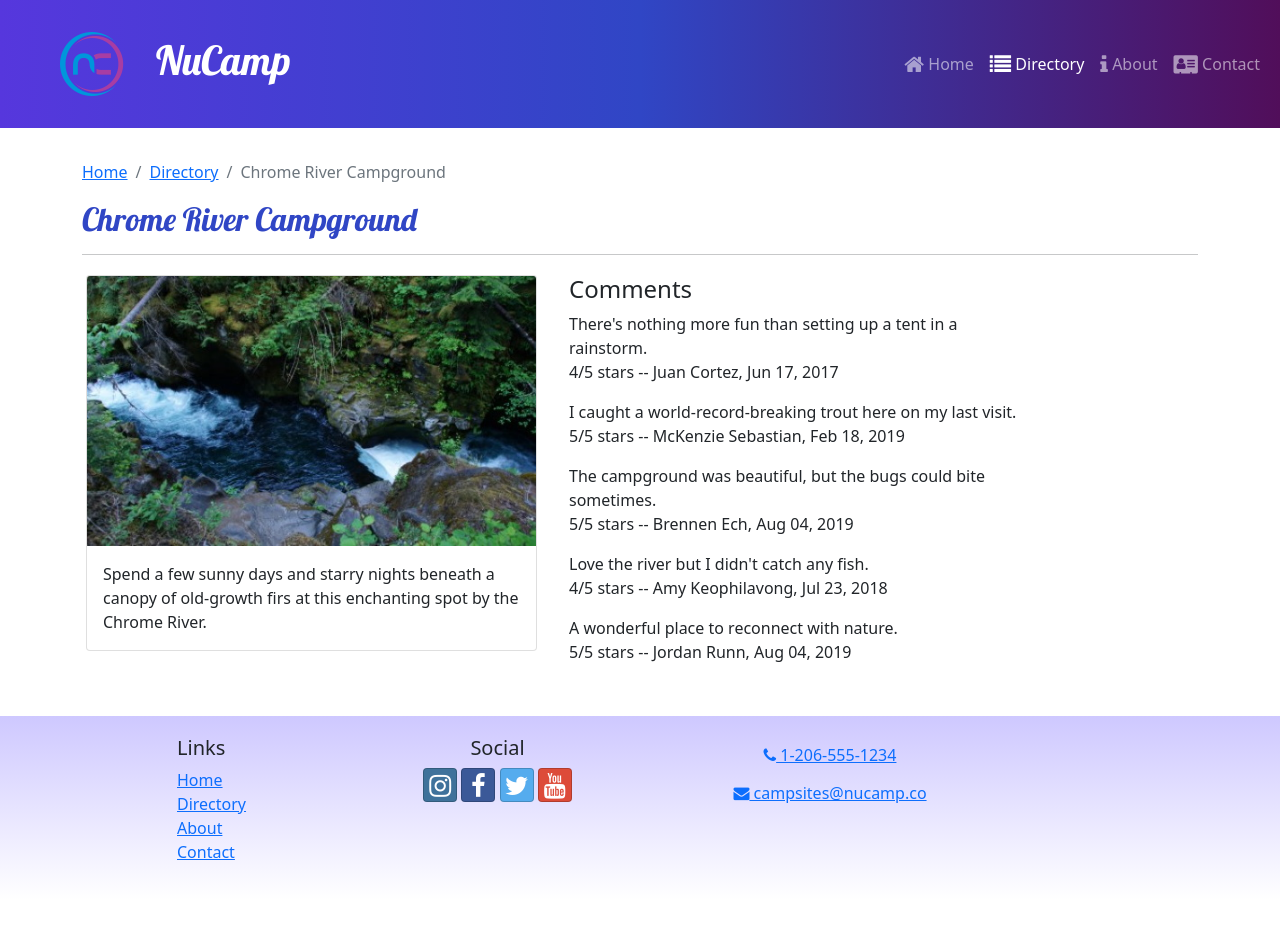
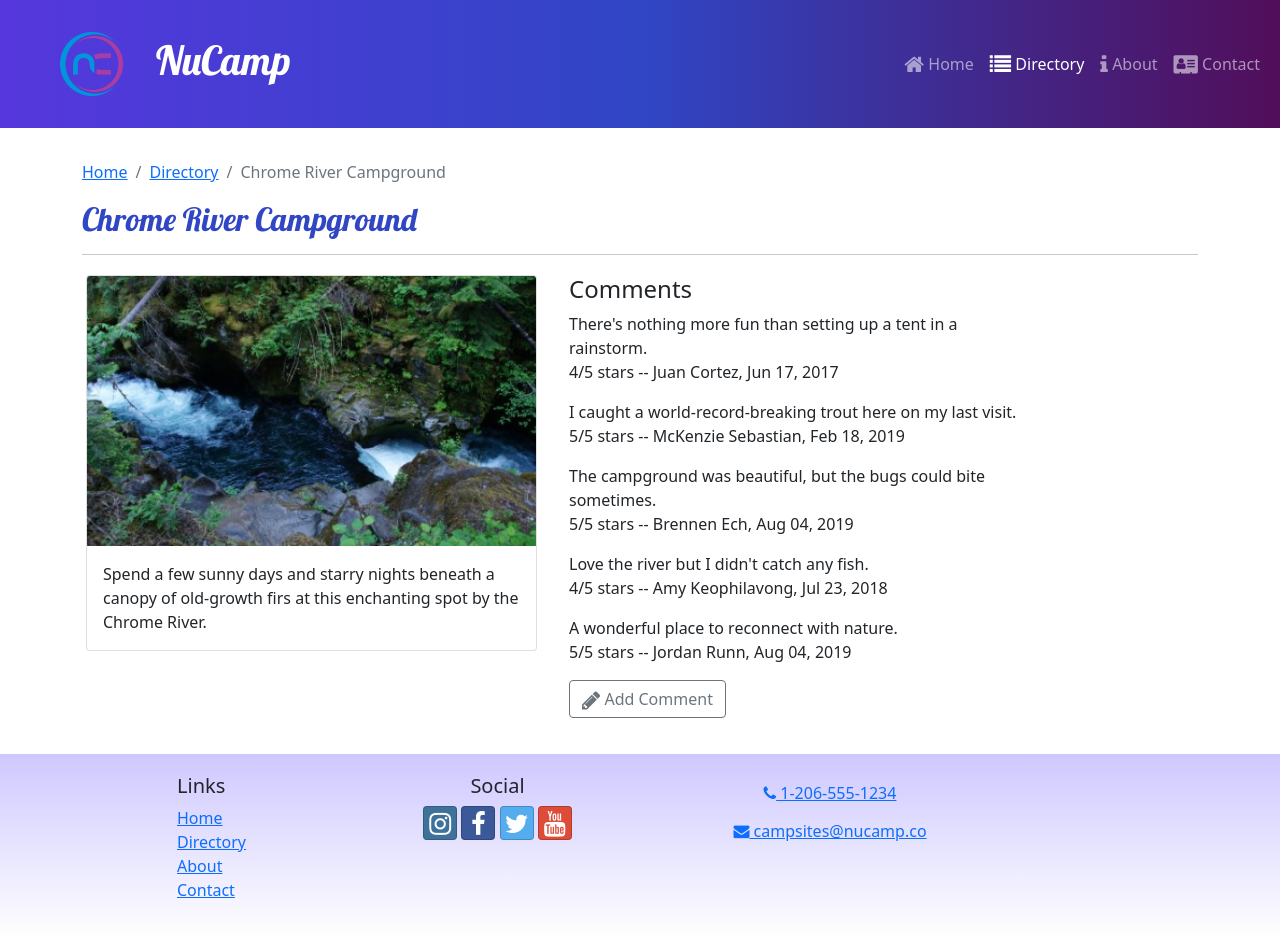
Before and after one commit to carrienolen/nucampsite, a React (Create React App) app: page /directory/1 in a window 1280 px wide. Before the commit the page ends 900 px from the top, so only its background shows below. Built offline with nearby package versions, Linux system fonts and the light colour scheme.

Commit message:
CommentForm and CommentsList

```diff
--- /dev/null
+++ b/src/features/comments/CommentForm.js
@@ -0,0 +1,25 @@
+import { useState } from "react";
+import { Button, Modal, ModalHeader, ModalBody } from "reactstrap";
+
+const CommentForm = ({ campsiteId }) => {
+  const [modalOpen, setModalOpen] = useState(false);
+
+  return (
+    <>
+      <Button outline="true" onClick={() => setModalOpen(true)}>
+        <i className="fa fa-pencil fa-lg" /> Add Comment
+      </Button>
+
+      <Modal isOpen={modalOpen}>
+        <ModalHeader toggle={() => setModalOpen(false)}>
+          Add Comment
+        </ModalHeader>
+        <ModalBody>
+          campsite: {campsiteId}
+        </ModalBody>
+      </Modal>
+    </>
+  );
+};
+
+export default CommentForm;
--- a/src/features/comments/CommentsList.js
+++ b/src/features/comments/CommentsList.js
@@ -1,6 +1,7 @@
 import { Col } from "reactstrap";
 import Comment from "./Comment";
 import { selectCommentsByCampsiteId } from "./commentsSlice";
+import CommentForm from "./CommentForm";
 
 const CommentsList = ({ campsiteId }) => {
   const comments = selectCommentsByCampsiteId(campsiteId);
@@ -12,6 +13,7 @@ const CommentsList = ({ campsiteId }) => {
         {comments.map((comment) => {
           return <Comment key={comment.id} comment={comment} />;
         })}
+        <CommentForm campsiteId={campsiteId} />
       </Col>
     );
   }
```
